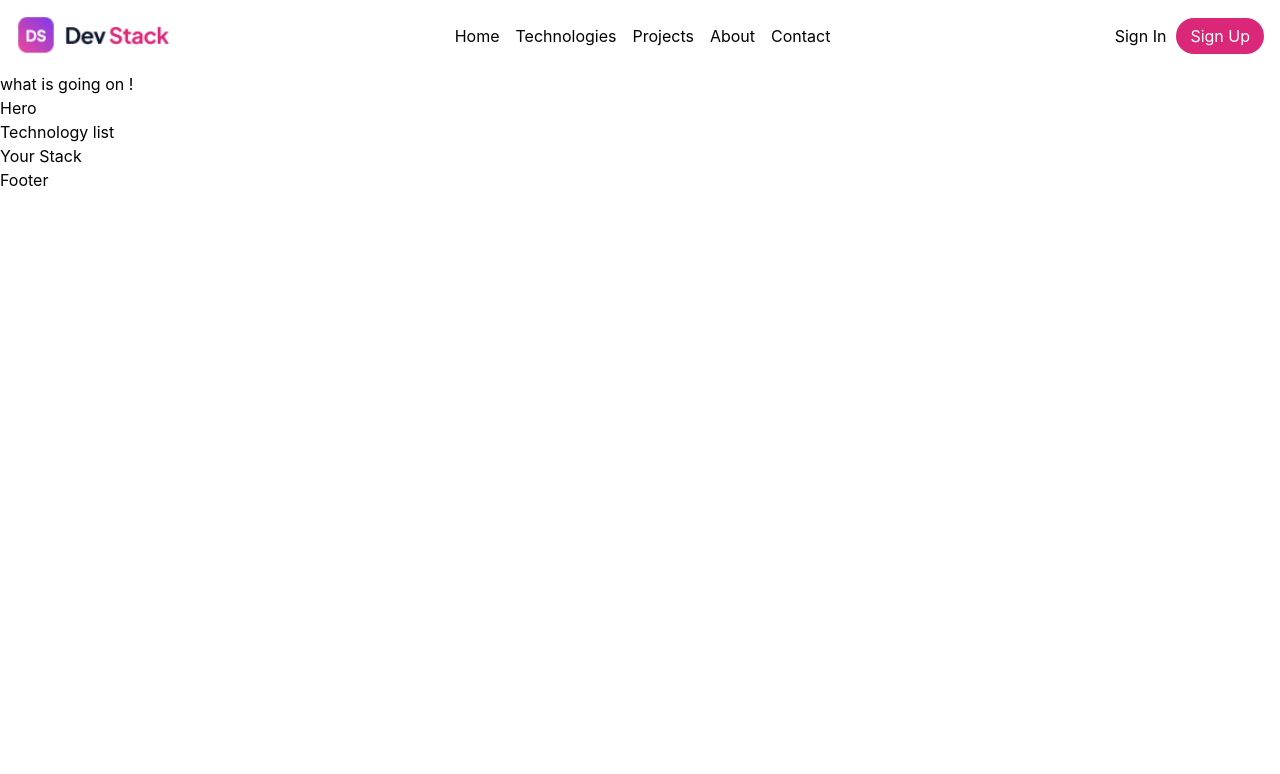
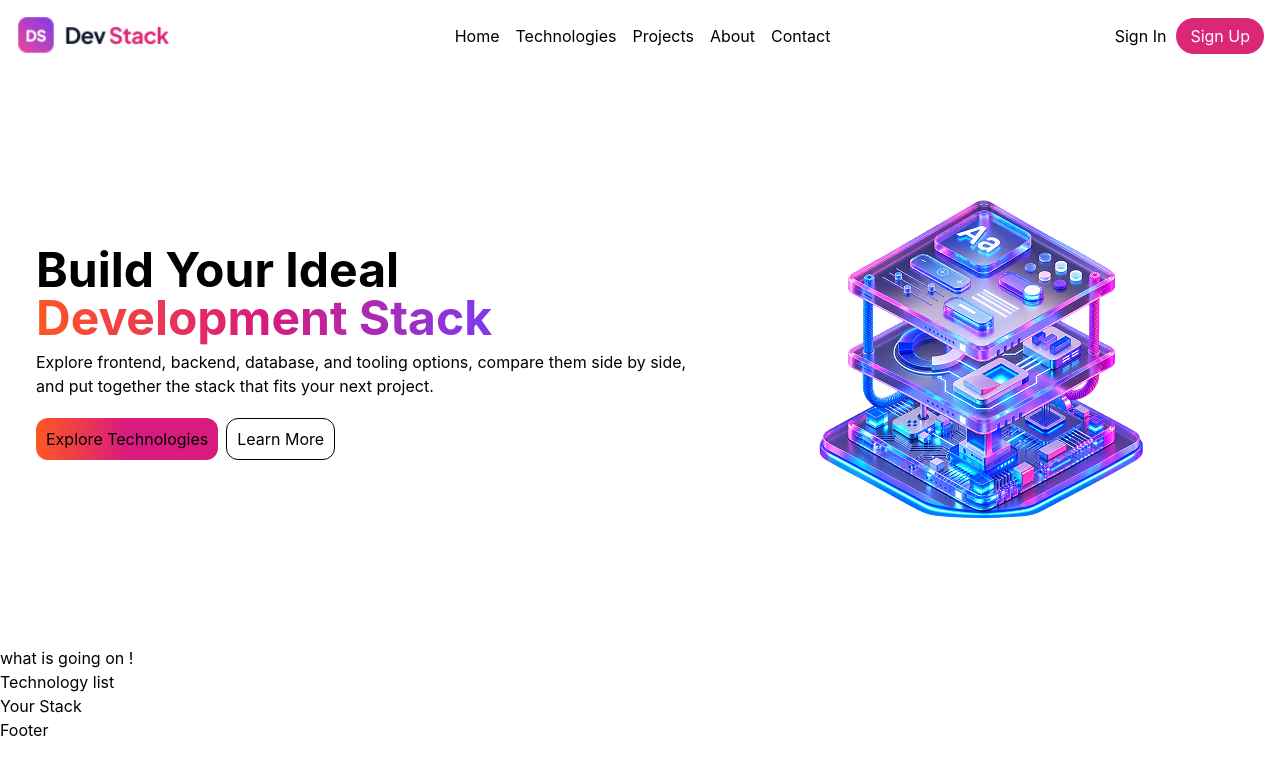
Before and after one commit to ovichawdhuryit/Dev-Stack-, a React (Vite) app: page / in a window 1280 px wide. Shown: the top 774 px of the page. Built offline with nearby package versions, Linux system fonts and the light colour scheme.

Commit message:
hero section

```diff
--- a/src/App.tsx
+++ b/src/App.tsx
@@ -10,9 +10,10 @@ function App() {
   return (
     <>
       <Navbar />
-      <Card />
+
 
       <Hero />
+      <Card />
       <main>
         <List />
         <Stack />
--- a/src/Components/Hero.tsx
+++ b/src/Components/Hero.tsx
@@ -1,3 +1,34 @@
-export default function Hero(){
-    return <section>Hero</section>
+export default function Hero() {
+    return (
+        <section className="flex bg-white justify-between items-center py-6 px-9 max-w-9xl mx-auto">
+            <div className="items-center "  >
+                <h1 className="font-bold text-5xl max-w-2xl">
+                    Build Your Ideal  <br />
+                    <span className="text-5xl bg-[linear-gradient(to_right,#FF5722_0%,#D81B7E_50%,#7C3AED_100%)] bg-clip-text text-transparent">
+                        Development Stack
+                    </span>
+                </h1>
+                <p className="py-2 max-w-2xl">
+                    Explore frontend, backend, database, and tooling options, compare them side by side, and put together the stack that fits your next project.
+                </p>
+
+                <div className=" gap-2 py-3 flex">
+                    <button className="font-white boarder-8 px-2.5 py-2 rounded-xl bg-[linear-gradient(to_right,#FF5722_0%,#D81B7E_50%)]">
+                        Explore Technologies
+                    </button>
+                    <button className="rounded-xl border px-2.5 py-2 ">
+                        Learn More
+                    </button>
+                </div>
+
+            </div>
+            <div>
+                <img src="/assets/banner-stack.png" alt="banner stack" />
+            </div>
+
+
+
+
+        </section>
+    )
 }
```
